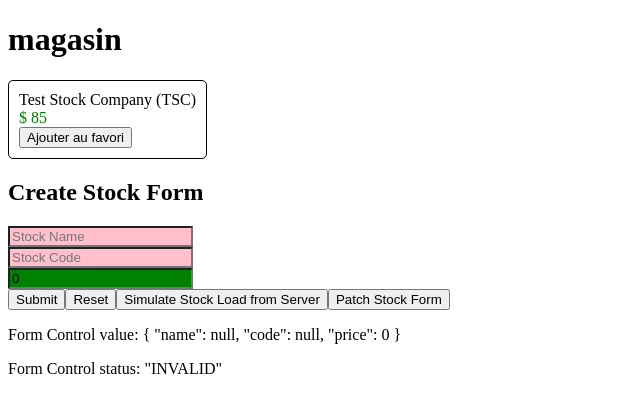
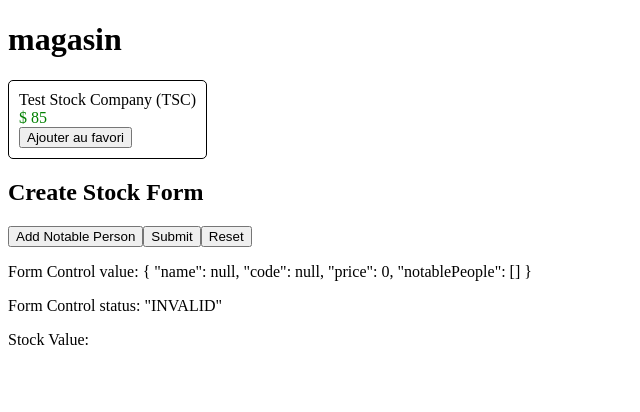
Before and after one commit to mugiwara62740/angular_formation, an Angular app: page / in a window 1280 px wide. Shown: the top 412 px of the page, without its empty margins (0-640 px from the left). Built offline with nearby package versions, Linux system fonts and the light colour scheme.

Commit message:
Reactive Forms - FormArrays

```diff
--- a/src/app/model/stock.ts
+++ b/src/app/model/stock.ts
@@ -1,12 +1,17 @@
 export class Stock {
-    favorite: boolean = false;
-
+    favorite = false;
+    notablePeople: Person[];
     constructor(public name: string,
-                public code: string,
-                public price: number,
-                public previousPrice: number) {}
-
+                 public code: string,
+                 public price: number,
+                 public previousPrice: number) {
+        this.notablePeople = [];
+    }
     isPositiveChange(): boolean {
         return this.price >= this.previousPrice;
     }
 }
+export class Person {
+    name: string;
+    title: string;
+}
--- a/src/app/stock/create-stock/create-stock.component.css
+++ b/src/app/stock/create-stock/create-stock.component.css
@@ -8,3 +8,9 @@
 .stock-price .ng-invalid {
     background-color: pink;
 }
+
+.notable-people {
+    border: 1px solid black;
+    padding: 10px;
+    margin: 5px;
+}
--- a/src/app/stock/create-stock/create-stock.component.html
+++ b/src/app/stock/create-stock/create-stock.component.html
@@ -1,59 +1,42 @@
 <h2>Create Stock Form</h2>
 <div class="form-group">
     <form [formGroup]="stockForm" (ngSubmit)="onSubmit()">
-        <div class="stock-name">
-            <input type="text"
-                   placeholder="Stock Name"
-                   name="stockName"
-                   formControlName="name">
-            <div *ngIf="stockForm.get('name').invalid && ( stockForm.get('name').dirty || stockForm.get('name').touched )">
-                Name is required
+        <!-- No change until the end of price form element -->
+        <!-- Omitted for brevity -->
+        <div formArrayName="notablePeople">
+            <div *ngFor="let person of notablePeople.controls; let i = index"
+                 [formGroupName]="i"
+                 class="notable-people">
+                <div>
+                    Person {{i + 1}}
+                </div>
+                <div>
+                    <input type="text"
+                           placeholder="Person Name"
+                           formControlName="name">
+                </div>
+                <div>
+                    <input type="text"
+                           placeholder="Person Title"
+                           formControlName="title">
+                </div>
+                <button type="button"
+                        (click)="removeNotablePerson(i)">
+                    Remove Person
+                </button>
             </div>
         </div>
-        <div class="stock-code">
-            <input type="text"
-                   placeholder="Stock Code"
-                   formControlName="code">
-            <div *ngIf="stockForm.get('code').invalid &&
-                        ( stockForm.get('code').dirty ||
-                        stockForm.get('code').touched )">
-                <div *ngIf="stockForm.get('code').errors.required">
-                    Stock Code is required
-                </div>
-                <div *ngIf="stockForm.get('code').errors.minlength">
-                    Stock Code must be at least 2 characters
-                </div>
-            </div>
-        </div>
-        <div class="stock-price">
-            <input type="number"
-                   placeholder="Stock Price"
-                   formControlName="price">
-            <div *ngIf="stockForm.get('price').invalid &&
-                        ( stockForm.get('price').dirty ||
-                        stockForm.get('price').touched )">
-                <div *ngIf="stockForm.get('price').errors.required">
-                    Stock Price is required
-                </div>
-                <div *ngIf="stockForm.get('price').errors.min">
-                    Stock Price must be positive
-                </div>
-            </div>
-        </div>
+        <button type="button"
+                (click)="addNotablePerson()">
+            Add Notable Person
+        </button>
         <button type="submit">Submit</button>
         <button type="button"
                 (click)="resetForm()">
             Reset
         </button>
-        <button type="button"
-                (click)="loadStockFromServer()">
-            Simulate Stock Load from Server
-        </button>
-        <button type="button"
-                (click)="patchStockForm()">
-            Patch Stock Form
-        </button>
     </form>
 </div>
 <p>Form Control value: {{ stockForm.value | json }}</p>
 <p>Form Control status: {{ stockForm.status | json }}</p>
+<p>Stock Value: {{stock | json}}</p>
--- a/src/app/stock/create-stock/create-stock.component.ts
+++ b/src/app/stock/create-stock/create-stock.component.ts
@@ -1,5 +1,5 @@
 import { Component, OnInit } from '@angular/core';
-import { FormControl, FormGroup } from '@angular/forms';
+import { FormControl, FormGroup , FormArray} from '@angular/forms';
 import { Validators, FormBuilder } from '@angular/forms';
 import { Stock } from '../../model/stock'
 let counter = 1;
@@ -13,25 +13,26 @@ export class CreateStockComponent {
     public stockForm: FormGroup;
     constructor(private fb: FormBuilder) {
         this.createForm();
-        this.stock = new Stock('Test ' + counter++, 'TST', 20, 10);
     }
     createForm() {
         this.stockForm = this.fb.group({
             name: [null, Validators.required],
             code: [null, [Validators.required, Validators.minLength(2)]],
-            price: [0, [Validators.required, Validators.min(0)]]
+            price: [0, [Validators.required, Validators.min(0)]],
+            notablePeople: this.fb.array([])
         });
     }
-    loadStockFromServer() {
-        this.stock = new Stock('Test ' + counter++, 'TST', 20, 10);
-        let stockFormModel = Object.assign({}, this.stock);
-        delete stockFormModel.previousPrice;
-        delete stockFormModel.favorite;
-        this.stockForm.setValue(stockFormModel);
+    get notablePeople(): FormArray {
+        return this.stockForm.get('notablePeople') as FormArray;
     }
-    patchStockForm() {
-        this.stock = new Stock(`Test ${counter++}`, 'TST', 20, 10);
-        this.stockForm.patchValue(this.stock);
+    addNotablePerson() {
+        this.notablePeople.push(this.fb.group({
+            name: ['', Validators.required],
+            title: ['', Validators.required]
+        }))
+    }
+    removeNotablePerson(index: number) {
+        this.notablePeople.removeAt(index);
     }
     resetForm() {
         this.stockForm.reset();
```
